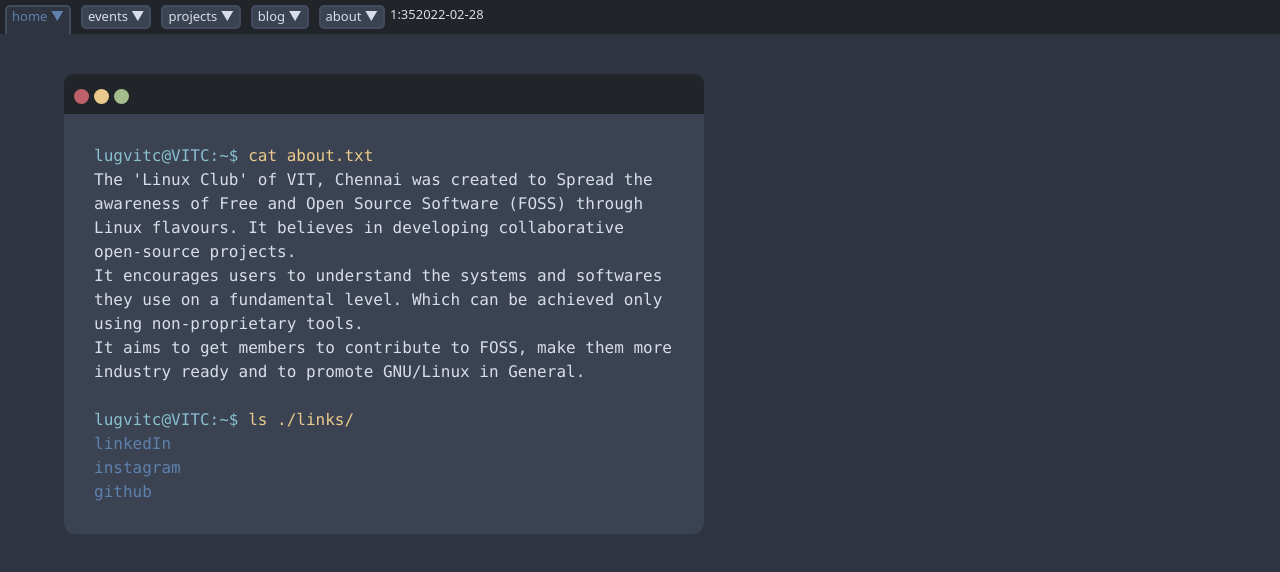
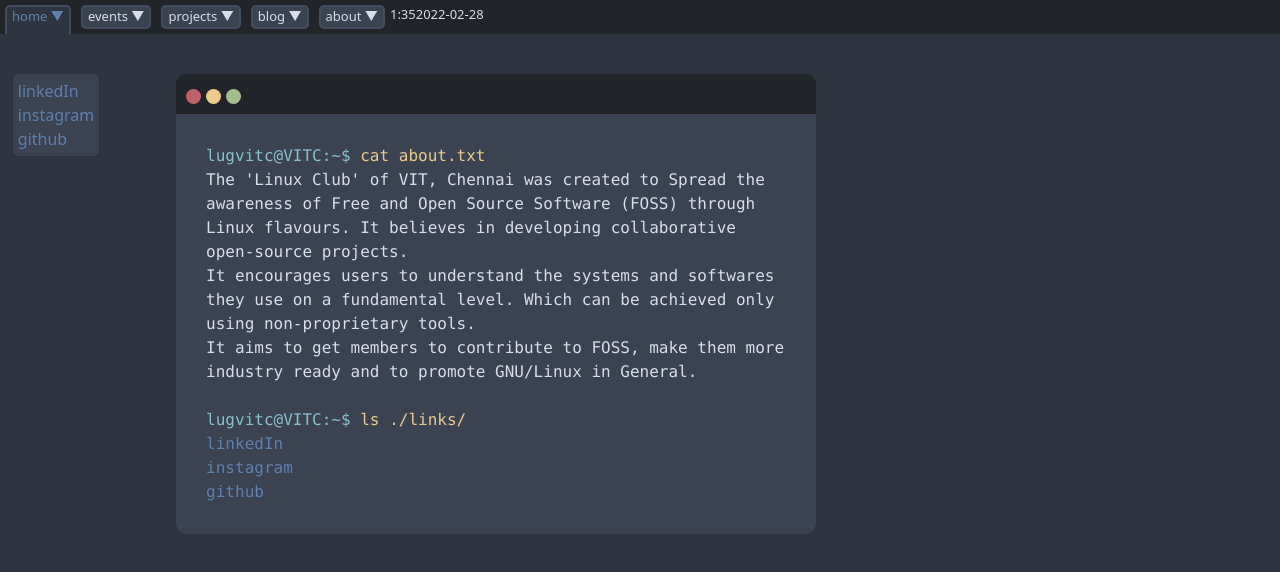
Before and after one commit to lugvitc/lugvitc.github.io, a React (Create React App) app: page /about in a window 1280 px wide. Shown: the top 572 px of the page. Built offline with nearby package versions, Linux system fonts and the light colour scheme.

Commit message:
basic(very basic) dock added

```diff
--- a/src/App.js
+++ b/src/App.js
@@ -33,7 +33,7 @@ export default function App() {
     return (
         <BrowserRouter>
         <Routes>
-            <Route path = "/" element = {<Layout navs = {navs}/>}>
+            <Route path = "/" element = {<Layout navs = {navs} dockItems={ links }/>}>
                 <Route index element = {<Home/>}/>
                 <Route path = "events" element = {<TerminalWindow>coming soon!</TerminalWindow>}/>
                 <Route path = "projects" element = {<TerminalWindow>coming soon!</TerminalWindow>}/>
--- /dev/null
+++ b/src/components/dock.css
@@ -0,0 +1,7 @@
+.dock {
+    border-radius:  5px;
+    height: 90%;
+    background-color: #3B4252 /* NordTheme.nord1 */;
+    padding: 5px;
+    margin: 5vh 1vw;
+}
--- /dev/null
+++ b/src/components/dock.js
@@ -0,0 +1,19 @@
+import React from 'react';
+import './dock.css';
+import LugLink from './lugLink';
+
+/**
+ * dock-items should be icons of the site/page
+ * they are lugLinks right now, but that should be changed later
+ *
+ */
+
+export default function Dock({items}) {
+    return (
+    <div class = "dock">
+        {items.map(({link, name}, index) =>
+            <LugLink className = "dock-item" link = {link} name = {name}/>
+        )}
+    </div>
+    );
+}
--- a/src/pages/layout.js
+++ b/src/pages/layout.js
@@ -2,6 +2,7 @@ import React from 'react';
 import TopBar from '../components/topBar';
 import { Outlet } from 'react-router-dom';
 import './pages.css';
+import Dock from '../components/dock';
 
 /**
  * until the dock isn't finalized, i have put both
@@ -9,11 +10,28 @@ import './pages.css';
  * when the dock is done, delete the 'without-dock' version
  */
 
+
+// with dock:
+
 export default function Layout({navs, dockItems}) {
     return(
         <div className = "layout-body">
             <TopBar navs = {navs}/>
-            <Outlet/>
+            <div className = "layout-body-inner">
+                <Dock items = {dockItems}/>
+                <Outlet/>
+            </div>
         </div>
     );
 }
+
+// without dock:
+
+// export default function Layout({navs, dockItems}) {
+//     return(
+//         <div className = "layout-body">
+//             <TopBar navs = {navs}/>
+//             <Outlet/>
+//         </div>
+//     );
+// }
```
